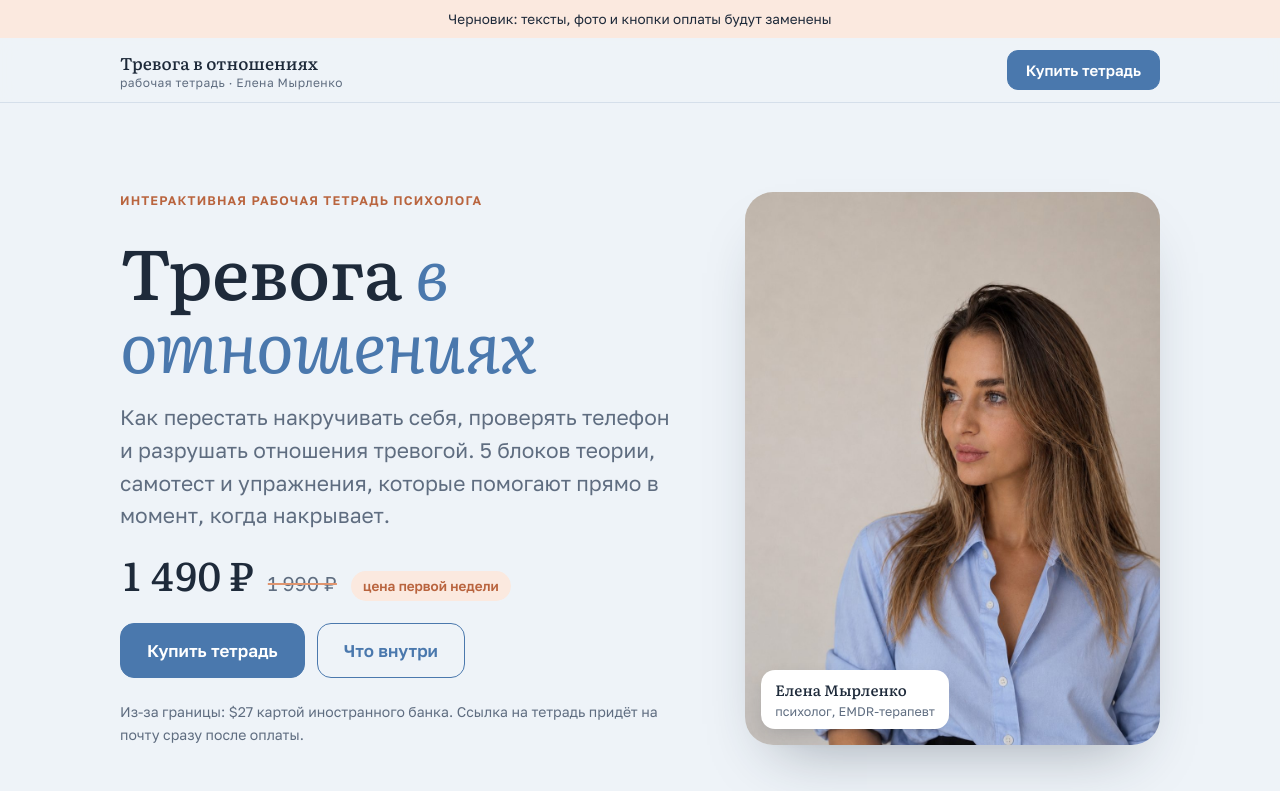
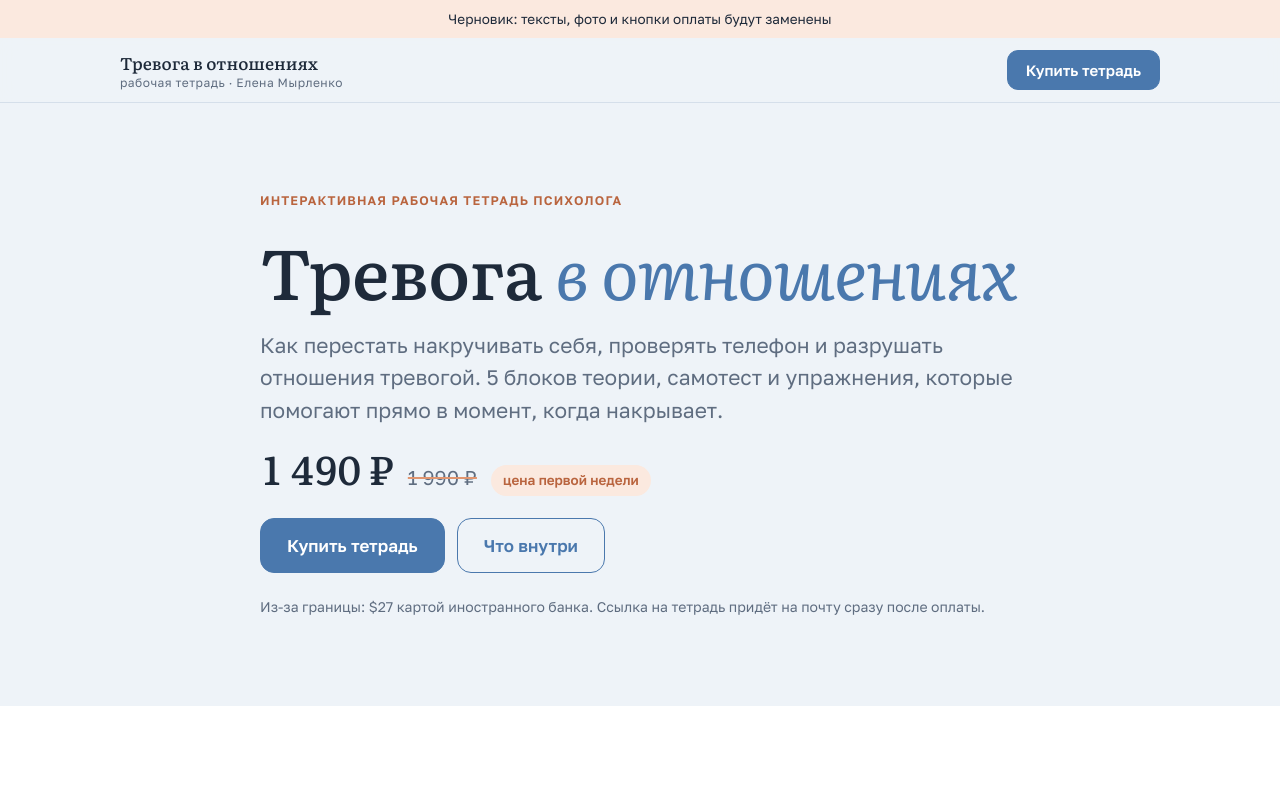
Before and after one commit to iam-Helen/Scrapping-instagram-, a plain HTML site: page landing/index.html in a window 1280 px wide. Shown: the top 791 px of the page. Drawn offline with Linux system fonts and the light colour scheme.

Commit message:
Landing: remove the big hero photo
Co-Authored-By: Claude Opus 5.5 <noreply@anthropic.com>
Claude-Session: https://claude.ai/code/session_01DLenc6cUCukV8ThJVFiGEw

```diff
--- a/landing/index.html
+++ b/landing/index.html
@@ -76,7 +76,7 @@ body::before { content: ""; position: fixed; inset: 0 0 auto; height: env(safe-a
 .top .btn { margin-left: auto; padding: 10px 18px; font-size: 15px; border-radius: 11px; }
 
 /* hero */
-.hero { display: grid; grid-template-columns: minmax(0, 1.15fr) minmax(0, .85fr); gap: clamp(28px, 5vw, 64px); align-items: center; }
+.hero { display: grid; grid-template-columns: minmax(0, 1fr); max-width: 760px; }
 .hero-photo { position: relative; margin: 0; min-width: 0; }
 .hero-photo img { display: block; width: 100%; height: auto; aspect-ratio: 3 / 4; object-fit: cover; border-radius: 28px; box-shadow: 0 30px 60px -30px rgba(30,42,58,.4); }
 .hero-photo figcaption { position: absolute; left: 16px; bottom: 16px; background: var(--surface); border-radius: 14px; padding: 10px 14px; font: 500 15px/1.3 var(--display); box-shadow: 0 6px 20px -8px rgba(30,42,58,.3); }
@@ -296,10 +296,6 @@ footer .in { display: flex; flex-wrap: wrap; gap: 8px 24px; justify-content: spa
       </div>
       <p class="fine">Из-за границы: $27 картой иностранного банка. Ссылка на тетрадь придёт на почту сразу после оплаты.</p>
     </div>
-    <figure class="hero-photo">
-      <img src="elena.jpg" width="1000" height="1333" alt="Елена Мырленко, психолог и EMDR-терапевт">
-      <figcaption>Елена Мырленко<br><span>психолог, EMDR-терапевт</span></figcaption>
-    </figure>
   </div>
 </section>
 
```
Also changed, not shown: landing/elena.jpg (deleted).
